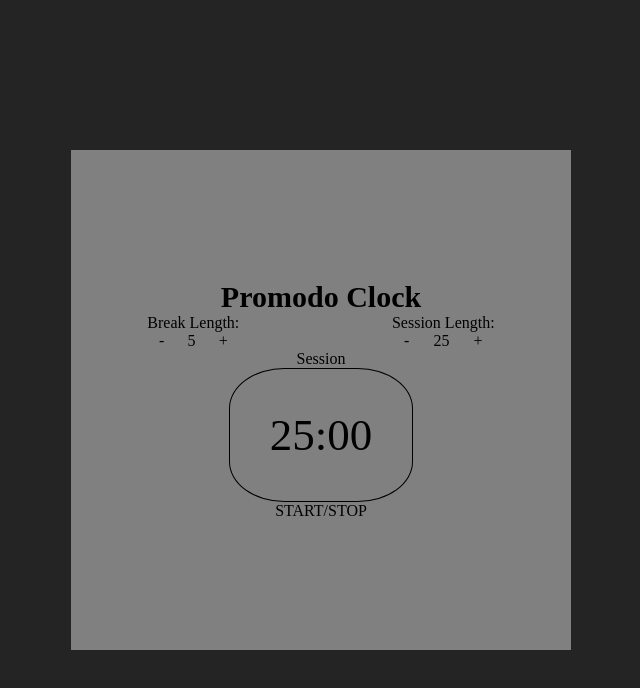
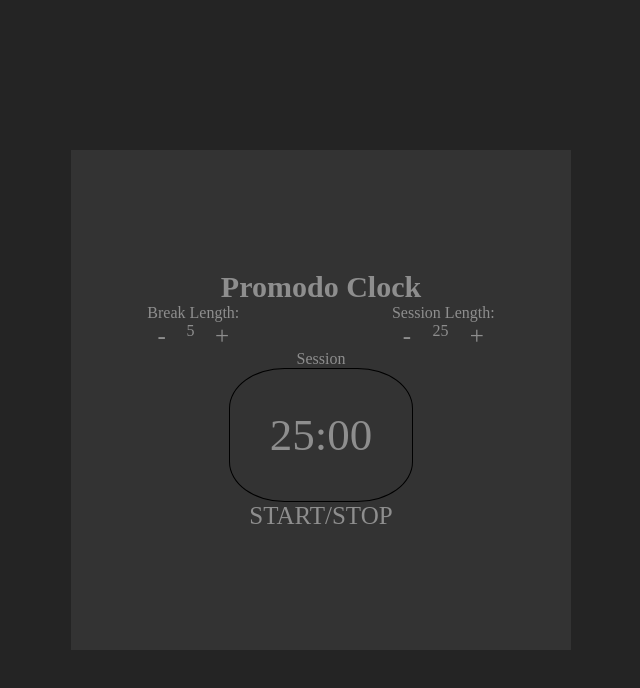
Before and after one commit to YariPL/reactjs-Pomodoro-clock-, a React (Create React App) app: page / in a window 1280 px wide. Shown: the top 688 px of the page, without its empty margins (319-959 px from the left). Built offline with nearby package versions, Linux system fonts and the light colour scheme.

Commit message:
end for night 18.02

```diff
--- a/src/App.css
+++ b/src/App.css
@@ -1,8 +1,9 @@
 body {
-  background: #242424; }
+  background: #242424;
+  color: #8E8E8E; }
 
 .App {
-  background: gray;
+  background: #333333;
   width: 500px;
   height: 500px;
   position: absolute;
@@ -12,6 +13,14 @@ body {
   display: flex;
   flex-direction: column;
   justify-content: center; }
+
+#break-decrement,
+#break-increment,
+#break-increment,
+#session-increment,
+#start_stop {
+  cursor: pointer;
+  font-size: 25px; }
 
 .title {
   text-align: center;
--- a/src/App.js
+++ b/src/App.js
@@ -7,9 +7,11 @@ class App extends Component {
 		this.state = {
 			breakLength:5,
 			sessionLength:25,
-			saveTimeOnPause:null,
+			saveTimeOnPauseMM:null,
+			saveTimeOnPauseSS:null,
 			currentBreakSessionMode:true,
-			currentTimerState: 'stop'
+			currentTimerState: 'stop',
+			timer:null
 		};
 
  		this.startTimer = this.startTimer.bind(this);
@@ -20,39 +22,38 @@ class App extends Component {
 		startTimer = function(duration, display) {
 			let timer = duration, minutes, seconds;
 			this.timera = setInterval(function () {
-				minutes = parseInt(timer / 60, 10)
-				seconds = parseInt(timer % 60, 10);
+					minutes = parseInt(timer / 60, 10)
+					seconds = parseInt(timer % 60, 10);
 
 				minutes = minutes < 10 ? "0" + minutes : minutes;
 				seconds = seconds < 10 ? "0" + seconds : seconds;
 
 				display.textContent = minutes + ":" + seconds;
 
-				if (--timer < 0) {
-				   timer = duration;
-				}
+				--timer;
+
 			}, 1000);
+
 		};
 
 		start_stop = function() {
+
+
 			if(this.state.currentTimerState === 'stop'){
 
-				if(this.state.saveTimeOnPause === null) {
-					let fiveMinutes = 60 * this.state.sessionLength,
+				if(this.state.saveTimeOnPauseMM === null) {
+					let time = 60 * this.state.sessionLength,
 					display = document.querySelector('#time-left');
 					//running timer
-					this.startTimer(fiveMinutes, display);
+					this.startTimer(time, display);
 
 				} else {
-					let fiveMinutes = 60 * this.state.saveTimeOnPause,
+					let time = 60 * this.state.saveTimeOnPauseMM,
 					display = document.querySelector('#time-left');
 					//running timer
-					this.startTimer(fiveMinutes, display);
+					this.startTimer(time, display);
 
 				}
-
-
-
 
 				console.log('RUN TIMER')
 				this.setState({
@@ -62,12 +63,16 @@ class App extends Component {
 				console.log('STOP TIMER')
 
 				clearInterval(this.timera);
-				this.setState({saveTimeOnPause:document.querySelector('#time-left').textContent}, () => {
-								console.log(this.state.saveTimeOnPause)
+				this.setState(
+					{saveTimeOnPauseMM:document.querySelector('#time-left')
+					.textContent.substring(0,2)},() => {
+						console.log(this.state.saveTimeOnPauseMM)
 				});
-
-
-
+				this.setState(
+					{saveTimeOnPauseSS:document.querySelector('#time-left')
+					.textContent.substring(3,5)},() => {
+						console.log(this.state.saveTimeOnPauseSS)
+				});
 				this.setState({
 					currentTimerState: 'stop'
 				})
--- a/src/App.scss
+++ b/src/App.scss
@@ -1,9 +1,10 @@
 body {
 	background: #242424;
+	color: #8E8E8E;
 }
 
 .App {
-	background: gray;
+	background: #333333;
 	width: 500px;
 	height: 500px;
 	position: absolute;
@@ -14,6 +15,17 @@ body {
 	flex-direction: column;
 	justify-content:center;
 }
+
+#break-decrement,
+#break-increment,
+#break-increment,
+#session-increment,
+#start_stop {
+	cursor: pointer;
+	font-size: 25px;
+}
+
+
 .title {
 	text-align: center;
 	font-size: 30px;
```
Also changed, not shown: 1 other file (tests, documents, lock files or other folders).
